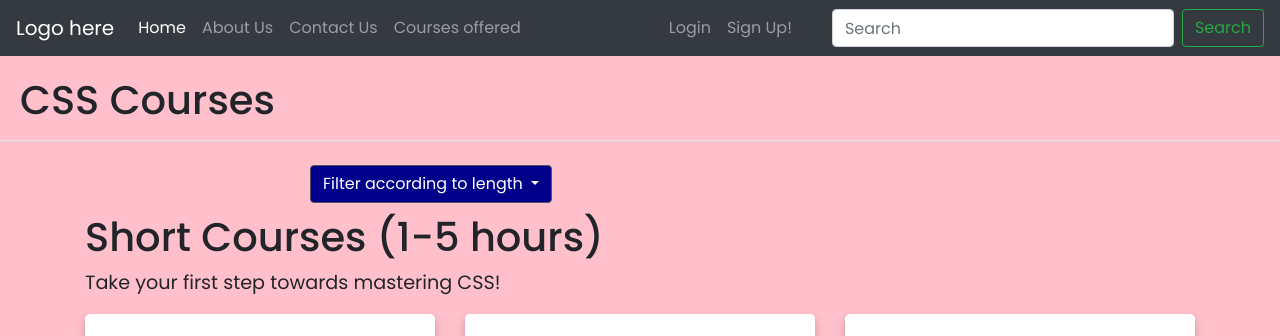
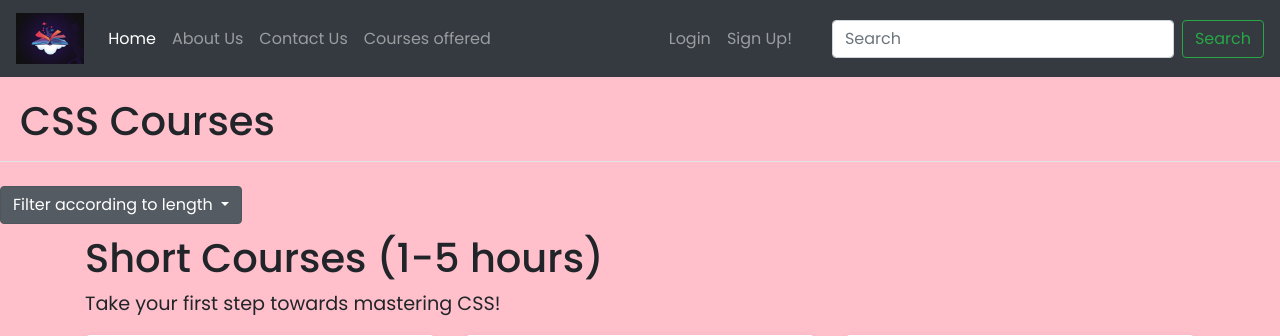
Before and after one commit to soujanyanmbri/webpass1, a PHP site: page /Routes/courses/css.html in a window 1280 px wide. Shown: the top 336 px of the page. Run offline with PHP 8.4, Linux system fonts and the light colour scheme.

Commit message:
Added Logo

```diff
--- a/CSS/common.css
+++ b/CSS/common.css
@@ -5,3 +5,9 @@ footer {
 .footer-filler {
     height: 24vh;
 }
+
+.logo {
+    height: calc(max(4vh, 4vw));
+    width: auto;
+    object-fit: cover;
+}
--- a/CSS/courses.css
+++ b/CSS/courses.css
@@ -17,33 +17,3 @@
     text-align: center;
     padding:40px 30px;
 }
-
-<<<<<<< Updated upstream
-div .boxx{
-    border-radius: 4px;
-    background: #fff;
-    box-shadow: 0 6px 10px rgba(0,0,0,.08), 0 0 6px rgba(0,0,0,.05);
-    transition: .3s transform cubic-bezier(.155,1.105,.295,1.12),.3s box-shadow,.3s -webkit-transform cubic-bezier(.155,1.105,.295,1.12);
-    padding: 14px 80px 18px 36px;
-    cursor: pointer;
-}
-
-div .boxx:hover{
-     transform: scale(1.05);
-  box-shadow: 0 10px 20px rgba(0,0,0,.12), 0 4px 8px rgba(0,0,0,.06);
-}
-
-.filter{
-    display: block;
-}
-
-.hide{
-    display: none;
-}
-
-.btn-secondary {
-    background-color: darkblue !important ;
-    margin-left: 310px;
-}
-=======
->>>>>>> Stashed changes
--- a/Routes/about.html
+++ b/Routes/about.html
@@ -26,7 +26,9 @@
 
 <body style="background-color: pink;">
   <nav class="navbar navbar-expand-lg navbar-dark bg-dark">
-    <a class="navbar-brand" href="/">Logo here</a>
+    <a class="navbar-brand" href="/">
+        <img src="/images/book.jpg" class="logo">
+      </a>
     <button class="navbar-toggler" type="button" data-toggle="collapse" data-target="#navbarTogglerDemo02"
       aria-controls="navbarTogglerDemo02" aria-expanded="false" aria-label="Toggle navigation">
       <span class="navbar-toggler-icon"></span>
--- a/Routes/contactus.html
+++ b/Routes/contactus.html
@@ -18,7 +18,9 @@
   </head>
   <body style="background-color: pink;">
     <nav class="navbar navbar-expand-lg navbar-dark bg-dark">
-      <a class="navbar-brand" href="/">Logo here</a>
+      <a class="navbar-brand" href="/">
+        <img src="/images/book.jpg" class="logo">
+      </a>
       <button class="navbar-toggler" type="button" data-toggle="collapse" data-target="#navbarTogglerDemo02" aria-controls="navbarTogglerDemo02" aria-expanded="false" aria-label="Toggle navigation">
         <span class="navbar-toggler-icon"></span>
       </button>
--- a/Routes/courses/ajax.html
+++ b/Routes/courses/ajax.html
@@ -18,7 +18,9 @@
   </head>
   <body style="background-color: pink;">
     <nav class="navbar navbar-expand-lg navbar-dark bg-dark">
-      <a class="navbar-brand" href="/">Logo here</a>
+      <a class="navbar-brand" href="/">
+        <img src="/images/book.jpg" class="logo">
+      </a>
       <button class="navbar-toggler" type="button" data-toggle="collapse" data-target="#navbarTogglerDemo02" aria-controls="navbarTogglerDemo02" aria-expanded="false" aria-label="Toggle navigation">
         <span class="navbar-toggler-icon"></span>
       </button>
--- a/Routes/courses/css.html
+++ b/Routes/courses/css.html
@@ -18,7 +18,9 @@
   </head>
   <body style="background-color: pink;">
     <nav class="navbar navbar-expand-lg navbar-dark bg-dark">
-      <a class="navbar-brand" href="/">Logo here</a>
+      <a class="navbar-brand" href="/">
+        <img src="/images/book.jpg" class="logo">
+      </a>
       <button class="navbar-toggler" type="button" data-toggle="collapse" data-target="#navbarTogglerDemo02" aria-controls="navbarTogglerDemo02" aria-expanded="false" aria-label="Toggle navigation">
         <span class="navbar-toggler-icon"></span>
       </button>
--- a/Routes/courses/html_course.html
+++ b/Routes/courses/html_course.html
@@ -18,7 +18,9 @@
   </head>
   <body style="background-color: pink;">
     <nav class="navbar navbar-expand-lg navbar-dark bg-dark">
-      <a class="navbar-brand" href="/">Logo here</a>
+      <a class="navbar-brand" href="/">
+        <img src="/images/book.jpg" class="logo">
+      </a>
       <button class="navbar-toggler" type="button" data-toggle="collapse" data-target="#navbarTogglerDemo02" aria-controls="navbarTogglerDemo02" aria-expanded="false" aria-label="Toggle navigation">
         <span class="navbar-toggler-icon"></span>
       </button>
--- a/Routes/courses/java.html
+++ b/Routes/courses/java.html
@@ -18,7 +18,9 @@
   </head>
   <body style="background-color: pink;">
     <nav class="navbar navbar-expand-lg navbar-dark bg-dark">
-      <a class="navbar-brand" href="/">Logo here</a>
+      <a class="navbar-brand" href="/">
+        <img src="/images/book.jpg" class="logo">
+      </a>
       <button class="navbar-toggler" type="button" data-toggle="collapse" data-target="#navbarTogglerDemo02" aria-controls="navbarTogglerDemo02" aria-expanded="false" aria-label="Toggle navigation">
         <span class="navbar-toggler-icon"></span>
       </button>
--- a/Routes/courses/javascript.html
+++ b/Routes/courses/javascript.html
@@ -18,7 +18,9 @@
   </head>
   <body style="background-color: pink;">
     <nav class="navbar navbar-expand-lg navbar-dark bg-dark">
-      <a class="navbar-brand" href="/">Logo here</a>
+      <a class="navbar-brand" href="/">
+        <img src="/images/book.jpg" class="logo">
+      </a>
       <button class="navbar-toggler" type="button" data-toggle="collapse" data-target="#navbarTogglerDemo02" aria-controls="navbarTogglerDemo02" aria-expanded="false" aria-label="Toggle navigation">
         <span class="navbar-toggler-icon"></span>
       </button>
--- a/Routes/courses/python.html
+++ b/Routes/courses/python.html
@@ -18,7 +18,9 @@
   </head>
   <body style="background-color: pink;">
     <nav class="navbar navbar-expand-lg navbar-dark bg-dark">
-      <a class="navbar-brand" href="/">Logo here</a>
+      <a class="navbar-brand" href="/">
+        <img src="/images/book.jpg" class="logo">
+      </a>
       <button class="navbar-toggler" type="button" data-toggle="collapse" data-target="#navbarTogglerDemo02" aria-controls="navbarTogglerDemo02" aria-expanded="false" aria-label="Toggle navigation">
         <span class="navbar-toggler-icon"></span>
       </button>
--- a/Routes/coursespage.html
+++ b/Routes/coursespage.html
@@ -18,7 +18,9 @@
   </head>
   <body style="background-color: pink;">
     <nav class="navbar navbar-expand-lg navbar-dark bg-dark">
-      <a class="navbar-brand" href="/">Logo here</a>
+      <a class="navbar-brand" href="/">
+        <img src="/images/book.jpg" class="logo">
+      </a>
       <button class="navbar-toggler" type="button" data-toggle="collapse" data-target="#navbarTogglerDemo02" aria-controls="navbarTogglerDemo02" aria-expanded="false" aria-label="Toggle navigation">
         <span class="navbar-toggler-icon"></span>
       </button>
--- a/Routes/login.html
+++ b/Routes/login.html
@@ -18,7 +18,9 @@
   </head>
   <body style="background-color: salmon;">
     <nav class="navbar navbar-expand-lg navbar-dark bg-dark">
-      <a class="navbar-brand" href="/">Logo here</a>
+      <a class="navbar-brand" href="/">
+        <img src="/images/book.jpg" class="logo">
+      </a>
       <button class="navbar-toggler" type="button" data-toggle="collapse" data-target="#navbarTogglerDemo02" aria-controls="navbarTogglerDemo02" aria-expanded="false" aria-label="Toggle navigation">
         <span class="navbar-toggler-icon"></span>
       </button>
--- a/Routes/privacypolicy.html
+++ b/Routes/privacypolicy.html
@@ -18,7 +18,9 @@
   </head>
   <body style="background-color: pink;">
     <nav class="navbar navbar-expand-lg navbar-dark bg-dark">
-      <a class="navbar-brand" href="/">Logo here</a>
+      <a class="navbar-brand" href="/">
+        <img src="/images/book.jpg" class="logo">
+      </a>
       <button class="navbar-toggler" type="button" data-toggle="collapse" data-target="#navbarTogglerDemo02" aria-controls="navbarTogglerDemo02" aria-expanded="false" aria-label="Toggle navigation">
         <span class="navbar-toggler-icon"></span>
       </button>
--- a/Routes/signup.html
+++ b/Routes/signup.html
@@ -42,7 +42,9 @@
   </head>
   <body style="background-color: salmon;">
     <nav class="navbar navbar-expand-lg navbar-dark bg-dark">
-      <a class="navbar-brand" href="/">Logo here</a>
+      <a class="navbar-brand" href="/">
+        <img src="/images/book.jpg" class="logo">
+      </a>
       <button class="navbar-toggler" type="button" data-toggle="collapse" data-target="#navbarTogglerDemo02" aria-controls="navbarTogglerDemo02" aria-expanded="false" aria-label="Toggle navigation">
         <span class="navbar-toggler-icon"></span>
       </button>
--- a/Routes/terms.html
+++ b/Routes/terms.html
@@ -18,7 +18,9 @@
   </head>
   <body style="background-color: pink;">
     <nav class="navbar navbar-expand-lg navbar-dark bg-dark">
-      <a class="navbar-brand" href="../index.html">Logo here</a>
+      <a class="navbar-brand" href="../index.html">
+        <img src="/images/book.jpg" class="logo">
+      </a>
       <button class="navbar-toggler" type="button" data-toggle="collapse" data-target="#navbarTogglerDemo02" aria-controls="navbarTogglerDemo02" aria-expanded="false" aria-label="Toggle navigation">
         <span class="navbar-toggler-icon"></span>
       </button>
--- a/index.html
+++ b/index.html
@@ -18,7 +18,9 @@
   </head>
   <body style="background-color: salmon;">
     <nav class="navbar navbar-expand-lg navbar-dark bg-dark">
-      <a class="navbar-brand" href="/">Logo here</a>
+      <a class="navbar-brand" href="/">
+        <img src="/images/book.jpg" class="logo">
+      </a>
       <button class="navbar-toggler" type="button" data-toggle="collapse" data-target="#navbarTogglerDemo02" aria-controls="navbarTogglerDemo02" aria-expanded="false" aria-label="Toggle navigation">
         <span class="navbar-toggler-icon"></span>
       </button>
```
Also changed, not shown: images/book.jpg (added).
